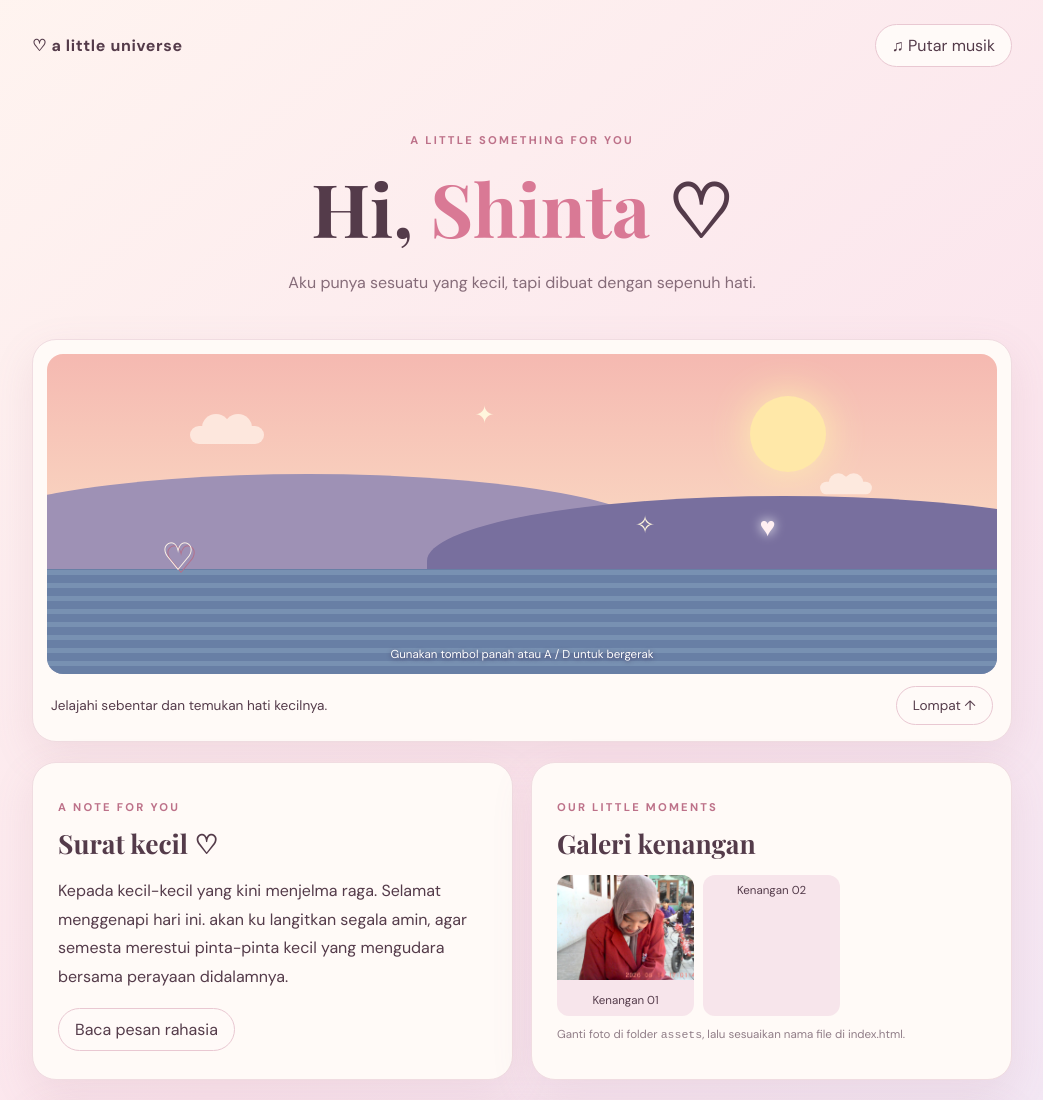
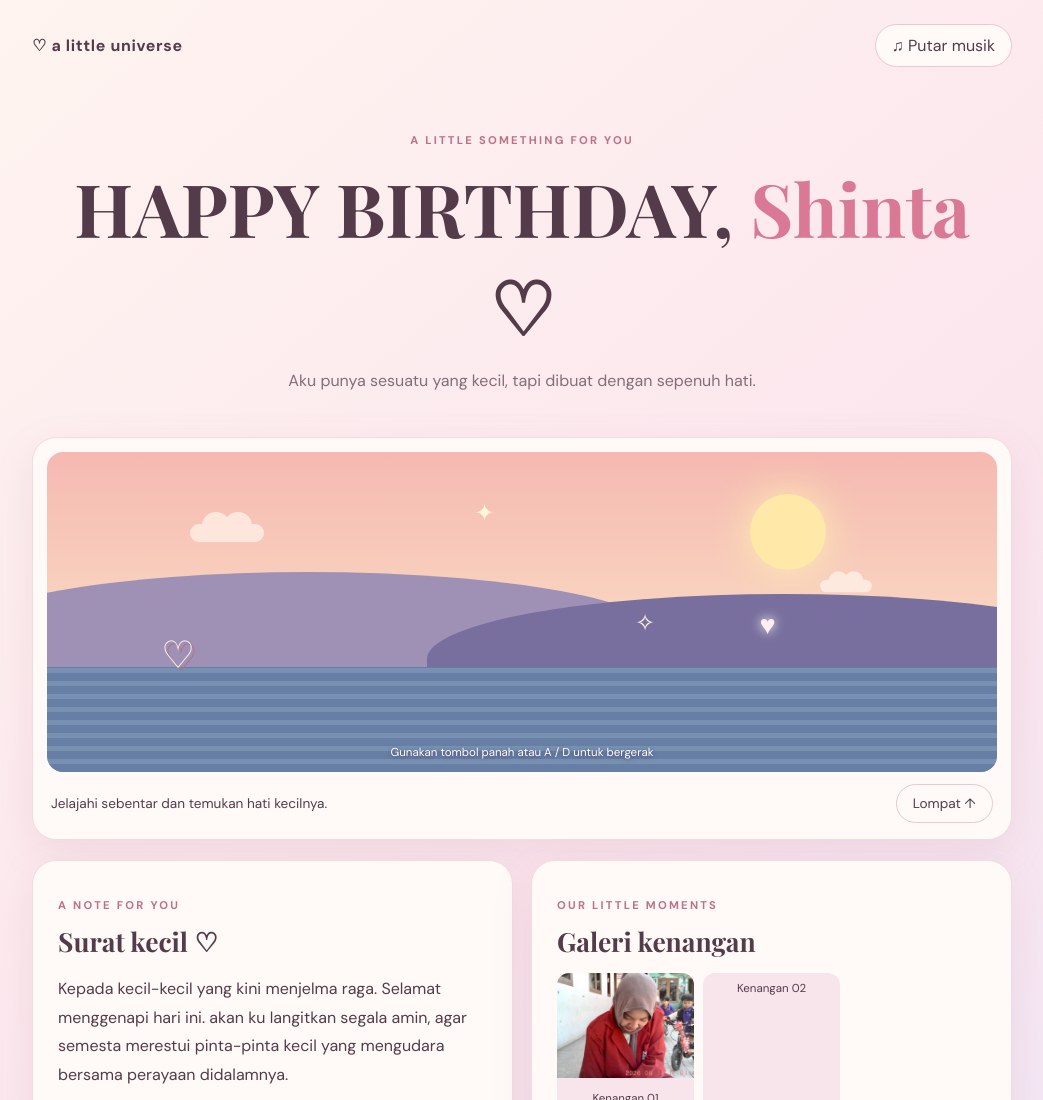
Before and after one commit to ariewidianto/for-you, a plain HTML site: page index.html in a window 1280 px wide. Shown: the top 1100 px of the page, without its empty margins (118-1161 px from the left). Drawn offline with nearby package versions, Linux system fonts and the light colour scheme.

Commit message:
Update index.html

```diff
--- a/index.html
+++ b/index.html
@@ -16,7 +16,7 @@
 
     <section class="hero">
       <p class="eyebrow">A LITTLE SOMETHING FOR YOU</p>
-      <h1>Hi, <span id="personName">Shinta</span> ♡</h1>
+      <h1>HAPPY BIRTHDAY, <span id="personName">Shinta</span> ♡</h1>
       <p class="intro">Aku punya sesuatu yang kecil, tapi dibuat dengan sepenuh hati.</p>
     </section>
 
```
